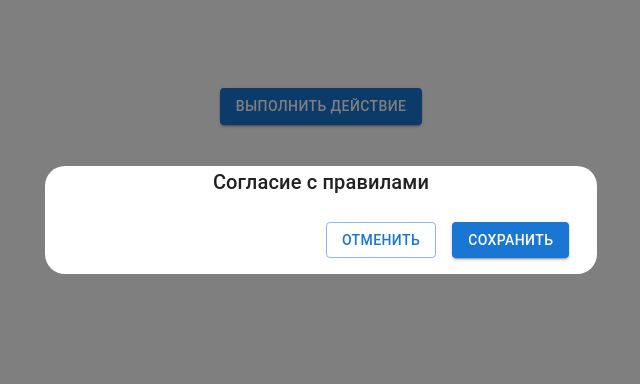
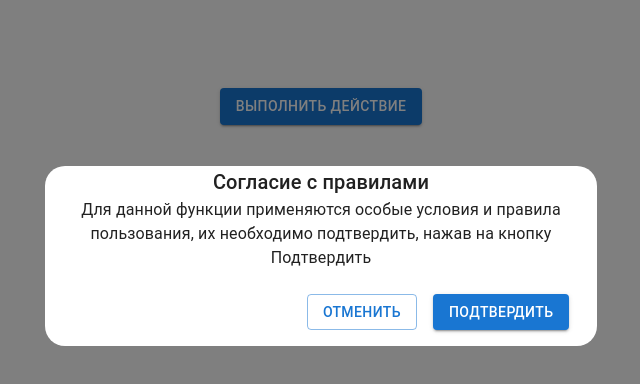
Before and after one commit to Ma6upa/modal, a React (Create React App) app: page / in a window 1280 px wide. Both pictures are taken after a click on the button "ВЫПОЛНИТЬ ДЕЙСТВИЕ". Shown: the top 384 px of the page, without its empty margins (319-959 px from the left). Built offline with nearby package versions, Linux system fonts and the light colour scheme.

Commit message:
add main text and rename a button

```diff
--- a/src/App.js
+++ b/src/App.js
@@ -70,6 +70,13 @@ function App() {
                 Согласие с правилами
               </Typography>
               <Box sx={{
+                textAlign: 'center'
+              }}>
+                <Typography variant="h7">
+                  Для данной функции применяются особые условия и правила пользования, их необходимо подтвердить, нажав на кнопку Подтвердить
+                </Typography>
+              </Box>
+              <Box sx={{
                 width: '90%'
               }}>
                 <Button
@@ -79,7 +86,7 @@ function App() {
                     setOpenModal(false)
                   }}
                 >
-                  Сохранить
+                  Подтвердить
                 </Button>
                 <Button
                   variant="outlined"
```
